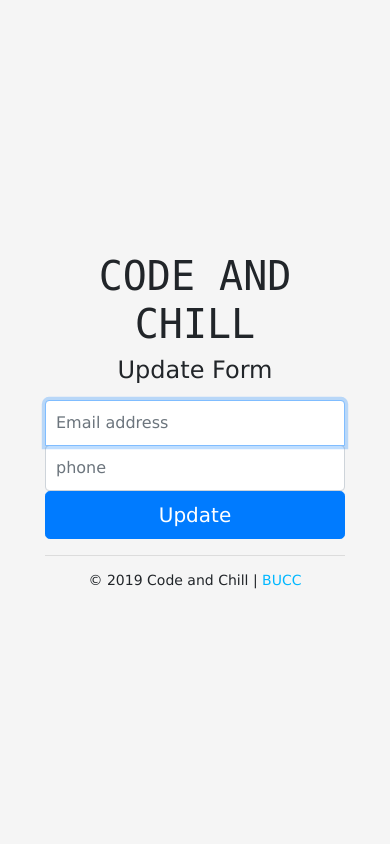
After one commit to JohnOlushola/cnc, a Node server app: page /update in a window 390 px wide. The commit adds this page. Run offline with Node 20, Linux system fonts and the light colour scheme; some libraries are stand-ins or nearby versions.

Commit message:
Update phone number

```diff
--- a/controllers/userController.js
+++ b/controllers/userController.js
@@ -83,7 +83,7 @@ exports.login_post = (req, res, next) => {
     }
 }
 
-exports.logout = function (req, res) {
+exports.logout = (req, res) => {
     req.session.destroy(function (err) {
         if (err) {
             return next(err)
@@ -92,3 +92,15 @@ exports.logout = function (req, res) {
         res.redirect(302, "/")
     })
 }
+
+exports.update_get = (req, res) => {
+    res.render('update', {title: 'Update'});
+}
+
+exports.update_post = (req, res) => {
+    User.findOneAndUpdate({email: req.body.email}, {phone: req.body.phone}, (err, callback) => {
+        if (err) { return err }
+
+        res.render('success', {title: 'Code and Chill', update: true});
+    })
+}
--- a/views/dashboard/index.ejs
+++ b/views/dashboard/index.ejs
@@ -66,7 +66,7 @@
         </div>
       </div>
 
-      <canvas class="my-4 w-100" id="myChart" width="900" height="380"></canvas>
+      <!-- <canvas class="my-4 w-100" id="myChart" width="900" height="380"></canvas> -->
 
       <h2>Registered Students</h2>
       <div class="table-responsive">
--- a/views/index.ejs
+++ b/views/index.ejs
@@ -23,6 +23,7 @@
     <h1 class="headline">Code and Chill</h1>
     <h2>Registration Form</h2>
     <p class="lead">Please fill form below. All your details are save with us</p>
+    <a class="btn btn-secondary" href="/update">Update Info</a>
   </div>
 
   <div class="row">
--- a/views/success.ejs
+++ b/views/success.ejs
@@ -15,7 +15,7 @@
 <body class="bg-light d-flex flex-column h-100 text-center">
   <main role="main" class="flex-shrink-0">
     <div class="container">
-      <h1 class="mt-5 display-2 head head-green">CONGRATULATIONS</h1>
+      <%- update ? '<h1 class="mt-5 display-2 head head-green">Update Successfull</h1>' : '<h1 class="mt-5 display-2 head head-green">CONGRATULATIONS</h1>' %>
       <p class="lead h1">Thanks for registering. <code>print("Welcome, <%= typeof name!='undefined' ? name : '' %> to <%= title %>")</code></p>
       <hr class="mb-4">
     </div>
--- /dev/null
+++ b/views/update.ejs
@@ -0,0 +1,42 @@
+<!doctype html>
+<html lang="en">
+
+<head>
+    <meta charset="utf-8">
+    <meta name="viewport" content="width=device-width, initial-scale=1, shrink-to-fit=no">
+    <title>
+        <%= title %> - Code and Chill</title>
+
+    <!-- Bootstrap core CSS -->
+    <link rel="stylesheet" href="https://stackpath.bootstrapcdn.com/bootstrap/4.2.1/css/bootstrap.min.css" integrity="sha384-GJzZqFGwb1QTTN6wy59ffF1BuGJpLSa9DkKMp0DgiMDm4iYMj70gZWKYbI706tWS"
+        crossorigin="anonymous">
+
+    <script src="https://code.jquery.com/jquery-3.3.1.slim.min.js" integrity="sha384-q8i/X+965DzO0rT7abK41JStQIAqVgRVzpbzo5smXKp4YfRvH+8abtTE1Pi6jizo"
+        crossorigin="anonymous"></script>
+    <script src="https://cdnjs.cloudflare.com/ajax/libs/popper.js/1.14.6/umd/popper.min.js" integrity="sha384-wHAiFfRlMFy6i5SRaxvfOCifBUQy1xHdJ/yoi7FRNXMRBu5WHdZYu1hA6ZOblgut"
+        crossorigin="anonymous"></script>
+    <script src="https://stackpath.bootstrapcdn.com/bootstrap/4.2.1/js/bootstrap.min.js" integrity="sha384-B0UglyR+jN6CkvvICOB2joaf5I4l3gm9GU6Hc1og6Ls7i6U/mkkaduKaBhlAXv9k"
+        crossorigin="anonymous"></script>
+
+
+    <!-- Custom styles for this template -->
+    <link href="/stylesheets/style.css" rel="stylesheet">
+    <link href="/stylesheets/login.css" rel="stylesheet">
+</head>
+
+<body class="text-center">
+    <form class="form-signin" action="/update" method="POST">
+        <h1 class="headline">Code and Chill</h1>
+        <h4 class="mb-3 font-weight-normal">Update Form</h4>
+        <label for="inputEmail" class="sr-only">Email address</label>
+        <input type="email" id="inputEmail" name="email" class="form-control" placeholder="Email address" required
+            autofocus>
+        <label for="inputphone" class="sr-only">phone</label>
+        <input type="phone" id="inputphone" name="phone" class="form-control" placeholder="phone" required>
+        <button class="btn btn-lg btn-primary btn-block" type="submit">Update</button>
+        <hr>
+        <p class="mb-1">&copy; 2019 Code and Chill | <a href="https://www.bucc.club">BUCC</a></p>
+    </form>
+</body>
+
+</html>
```
Also changed, not shown: routes/index.js (+9 -1 lines).
